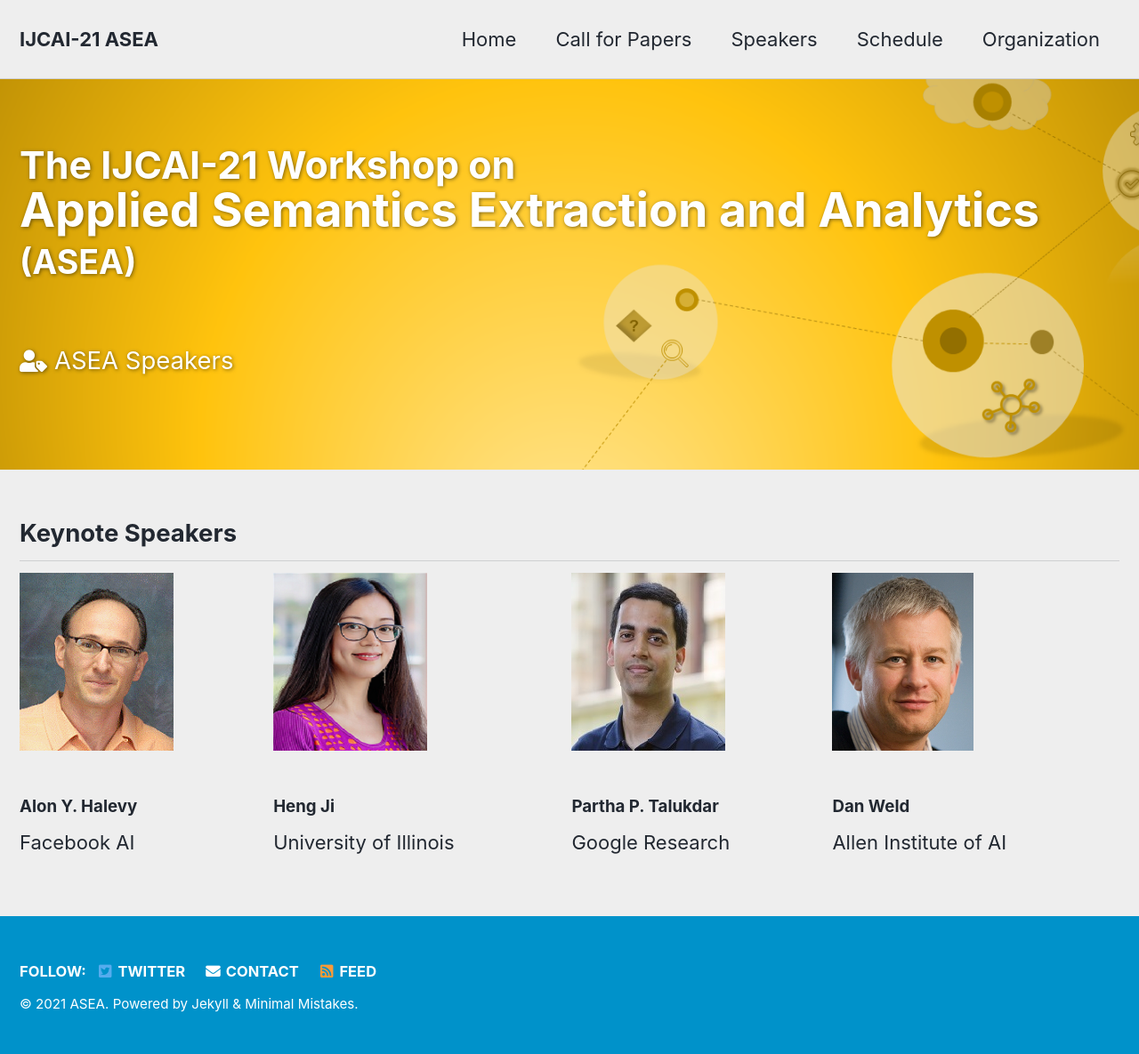
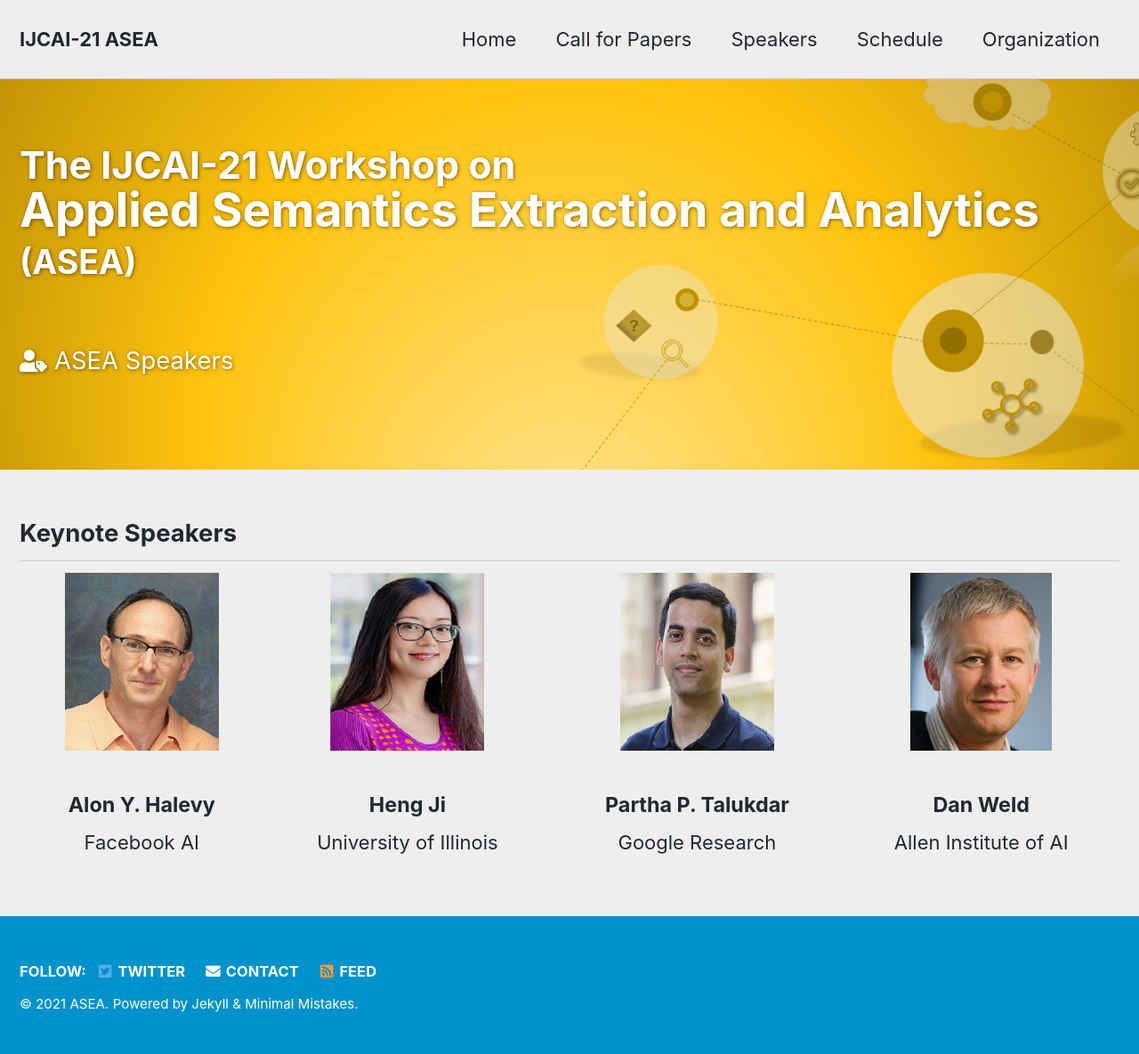
Before and after one commit to asea2021/ijcai-asea2021, a Jekyll site: the page built from _pages/speakers.md, in a window 1280 px wide. Shown: the whole page at 89% size. Built offline with Jekyll 4.4.1, drawn with Linux system fonts in a browser that asks for light colours; cached includes are drawn as plain includes.

Commit message:
Speakers

```diff
--- a/_includes/feature_rowcustom
+++ b/_includes/feature_rowcustom
@@ -4,10 +4,11 @@
   {% assign feature_rowcustom = page.feature_rowcustom %}
 {% endif %}
 
+<center>
 <div style="display:table;width:100%;">
   <div style="display:table-row;">
     {% for f in feature_rowcustom %}
-          <div style="display:table-cell;">
+          <div style="display:table-cell;text-align:center;">
               <img src="{{ f.image_path | relative_url }}"
                     alt="{% if f.alt %}{{ f.alt }}{% endif %}">
               <br/>
@@ -16,4 +17,5 @@
           </div>
         {% endfor %}
   </div>
-<div>
+</div>
+</center>
--- a/_pages/speakers.md
+++ b/_pages/speakers.md
@@ -8,19 +8,19 @@
 excerpt: '<br/><span class="fa fa-user-tag" style="margin-right:8px; font-size: 90%;"></span>ASEA Speakers<br/>'
 feature_rowcustom:
   - image_path: assets/images/halevy.png
-    title: '<span style="font-size:80%;">Alon Y. Halevy</span>'
+    title: '<span>Alon Y. Halevy</span>'
     excerpt: "Facebook AI"
     url: https://homes.cs.washington.edu/~alon/
   - image_path: assets/images/heng.png
-    title: '<span style="font-size:80%;">Heng Ji</span>'
+    title: '<span>Heng Ji</span>'
     excerpt: "University of Illinois"
     url: https://cs.illinois.edu/about/people/department-faculty/hengji
   - image_path: assets/images/partha.jpg
-    title: '<span style="font-size:80%;">Partha P. Talukdar</span>'
+    title: '<span>Partha P. Talukdar</span>'
     excerpt: "Google Research"
     url: https://talukdar.net/
   - image_path: assets/images/weld.jpg
-    title: '<span style="font-size:80%;">Dan Weld</span>'
+    title: '<span>Dan Weld</span>'
     excerpt: "Allen Institute of AI"
     url: https://www.cs.washington.edu/people/faculty/weld
 ---
```
